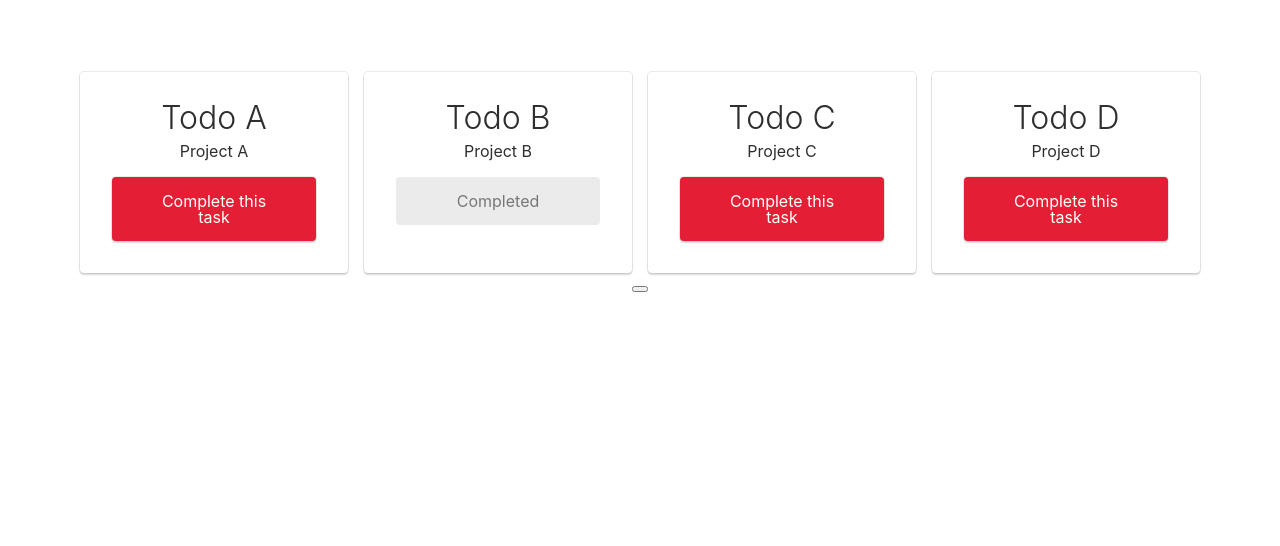
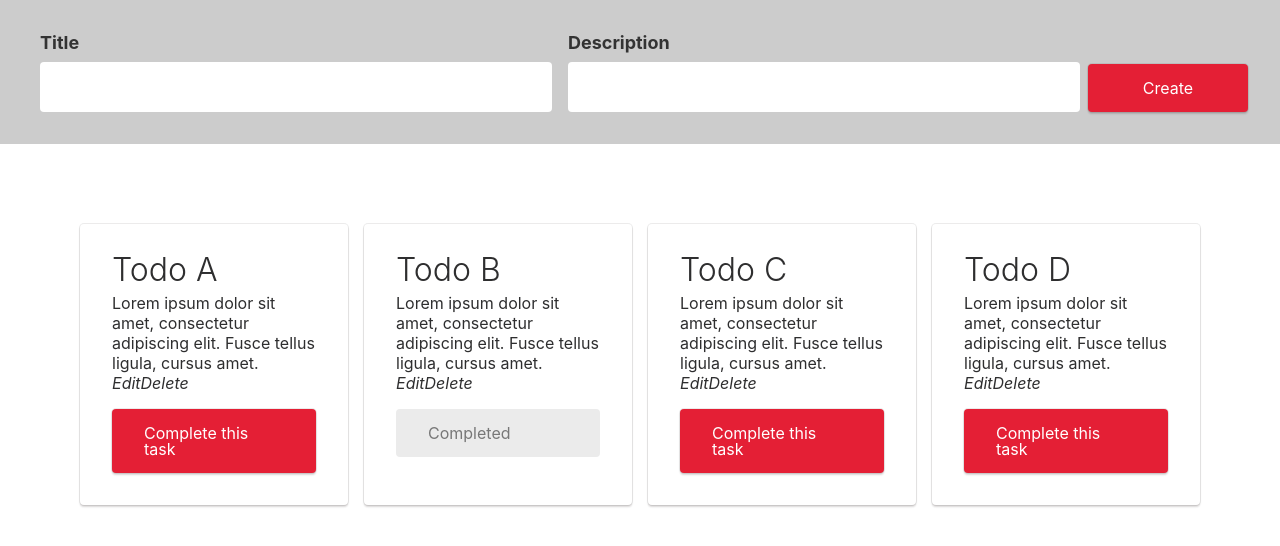
Before and after one commit to Corey-Roth/todo-app, a Vue app: page / in a window 1280 px wide. Shown: the top 546 px of the page. Built offline with nearby package versions, Linux system fonts and the light colour scheme.

Commit message:
Ability to create Todo
Added ability to make new Todo's, and changed "project" to "description".

```diff
--- a/src/App.vue
+++ b/src/App.vue
@@ -2,8 +2,8 @@
     <div id="app">
         <template>
             <div>
+                <create-todo v-on:create-todo="createTodo"></create-todo>
                 <todo-list v-bind:todos="todos"></todo-list>
-                <create-todo v-on:create-todo="createTodo"></create-todo>
             </div>
         </template>
     </div>
@@ -25,27 +25,31 @@
         return {
             todos: [{
                 title: 'Todo A',
-            project: 'Project A',
+                description: 'Lorem ipsum dolor sit amet, consectetur adipiscing elit. Fusce tellus ligula, cursus amet.',
                 done: false,
+                id: 1,
             }, {
                 title: 'Todo B',
-            project: 'Project B',
+                description: 'Lorem ipsum dolor sit amet, consectetur adipiscing elit. Fusce tellus ligula, cursus amet.',
                 done: true,
+                id: 2,
             }, {
                 title: 'Todo C',
-            project: 'Project C',
+                description: 'Lorem ipsum dolor sit amet, consectetur adipiscing elit. Fusce tellus ligula, cursus amet.',
                 done: false,
+                id: 3,
             }, {
                 title: 'Todo D',
-            project: 'Project D',
+                description: 'Lorem ipsum dolor sit amet, consectetur adipiscing elit. Fusce tellus ligula, cursus amet.',
                 done: false,
+                id: 4,
             }],
         };
     },
-
     methods: {
         createTodo(newTodo) {
             this.todos.push(newTodo);
+            sweetalert('Success!', 'To-Do created!', 'success');
         },
     },
 };
@@ -83,7 +87,7 @@
       margin: 0 auto;
       max-width: 80em;
       min-height: 100vh;
-      padding: 4.5em;
+      padding: 0;
       text-align: center;
       width: 100%;
     }
--- a/src/components/CreateTodo.vue
+++ b/src/components/CreateTodo.vue
@@ -1,31 +1,17 @@
 <template>
-  <div class="ui basic content center aligned segment">
-    <button class="ui basic button icon" v-on:click="openForm" v-show="!isCreating">
-      <i class="plus icon"></i>
-    </button>
-    <div class="ui centered card" v-show="isCreating">
-      <div class="content">
-        <div class="ui form">
-          <div class="field">
+    <div class="create-form">
+        <div class="field">
             <label>Title</label>
-            <input v-model="titleText" type="text">
-          </div>
-          <div class="field">
-            <label>Project</label>
-            <input v-model="projectText" type="text">
-          </div>
-          <div class="ui two button attached buttons">
-            <button class="ui basic blue button" v-on:click="sendForm()">
-              Create
-            </button>
-            <button class="ui basic red button" v-on:click="closeForm">
-              Cancel
-            </button>
-          </div>
+            <input v-model="titleText" type="text" class="styled-input">
         </div>
-      </div>
+        <div class="field">
+            <label>Description</label>
+            <input v-model="descriptionText" type="text" class="styled-input">
+        </div>
+        <button class="primary" v-on:click="sendForm()">
+            Create
+        </button>
     </div>
-  </div>
 </template>
 
 <script>
@@ -33,31 +19,64 @@
     data() {
       return {
         titleText: '',
-        projectText: '',
+        descriptionText: '',
         isCreating: false,
       };
     },
     methods: {
-      openForm() {
-        this.isCreating = true;
-      },
-      closeForm() {
-        this.isCreating = false;
-      },
       sendForm() {
-        if (this.titleText.length > 0 && this.projectText.length > 0) {
+        if (this.titleText.length > 0 && this.descriptionText.length > 0) {
           const title = this.titleText;
-          const project = this.projectText;
+          const description = this.descriptionText;
           this.$emit('create-todo', {
             title,
-            project,
+            description,
             done: false,
+            id: this._uid,
           });
           this.titleText = '';
-          this.projectText = '';
+          this.descriptionText = '';
           this.isCreating = false;
         }
       },
     },
   };
 </script>
+
+<style>
+    .create-form {
+        align-items: flex-end;
+        background: #CCCCCC;
+        display: flex;
+        margin: 0 0 4.5em;
+        padding: 2em;
+        width: 100%;
+    }
+
+    .create-form .primary {
+        max-width: 10em;
+    }
+
+    .field {
+        text-align: left;
+        padding: 0 0.5em;
+        width: calc(50% - 80px);
+    }
+
+    .field label {
+        color: #333333;
+        display: block;
+        font-weight: 700;
+        font-size: 1.125em;
+        margin-bottom: 0.5em
+    }
+
+    .styled-input {
+        border: 0 none;
+        border-radius: 0.25em;
+        font-size: 1em;
+        line-height: 1;
+        padding: 1em;
+        width: 100%;
+    }
+</style>
--- a/src/components/ToDo.vue
+++ b/src/components/ToDo.vue
@@ -1,18 +1,18 @@
 <template>
-  <div class="ui centered card">
+    <div class="ui card">
         <div class="content" v-show="!isEditing">
             <div class="header">
                 {{ todo.title }}
             </div>
             <div class="meta">
-          {{ todo.project }}
+                {{ todo.description }}
             </div>
             <div class="extra content">
                 <span class="right floated edit icon" v-on:click="showForm">
-          <i class="edit icon"></i>
+                    <i class="edit icon">Edit</i>
                 </span>
                 <span class="right floated trash icon" v-on:click="deleteTodo(todo)">
-          <i class="trash icon"></i>
+                    <i class="trash icon">Delete</i>
                 </span>
             </div>
         </div>
@@ -24,7 +24,7 @@
                 </div>
                 <div class="field">
                     <label>Project</label>
-          <input type="text" v-model="todo.project" >
+                    <input type="text" v-model="todo.description" >
                 </div>
                 <div class="ui two button attached buttons">
                     <button class="ui basic blue button" v-on:click="hideForm">
@@ -36,7 +36,7 @@
         <div class="completed" v-show="!isEditing && todo.done" disabled>
             Completed
         </div>
-    <div class="active" v-on:click="completeTodo(todo)" v-show="!isEditing && !todo.done">
+        <div class="primary" v-on:click="completeTodo(todo)" v-show="!isEditing && !todo.done">
             Complete this task
         </div>
     </div>
@@ -73,8 +73,9 @@
         border-radius: 0.25em;
         box-shadow: 0 2px 2px 0 rgba(20,0,0,0.16), 0 0 0 1px rgba(20,0,0,0.08);
         display: inline-block;
-        margin: 0 0.5em;
+        margin: 0.5em;
         padding: 2em;
+        text-align: left;
         width: calc(25% - 1rem);
     }
 
@@ -82,7 +83,7 @@
         box-shadow: 0 4px 4px 0 rgba(20,0,0,0.16), 0 0 0 1px rgba(20,0,0,0.08);
     }
 
-    .active {
+    .primary {
         background: #e41f35;
         border: 0 none;
         border-radius: 0.25em;
@@ -97,7 +98,7 @@
 
     }
 
-    .active:hover {
+    .primary:hover {
         background: #8B0000;
         box-shadow: 0 0 0 0;
         transform: translatey(1px);
@@ -116,7 +117,7 @@
         width: 100%;
     }
 
-    .active, .completed {
+    .primary, .completed {
         margin: 0 auto;
         max-width: 20em;
     }
--- a/src/components/TodoList.vue
+++ b/src/components/TodoList.vue
@@ -1,12 +1,19 @@
 <template>
     <div class="row">
-        <todo v-on:delete-todo="deleteTodo" v-on:complete-todo="completeTodo" v-for="todo in todos" :todo.sync="todo"></todo>
+        <todo
+            v-on:delete-todo="deleteTodo"
+            v-on:complete-todo="completeTodo"
+            v-for="todo in todos"
+            :key="todo.id"
+            :todo.sync="todo">
+        </todo>
     </div>
 </template>
 
 <script type = "text/javascript" >
     import sweetalert from 'sweetalert';
-    import Todo from './Todo';
+    import Todo from './ToDo';
+
     export default {
       props: ['todos'],
       components: {
@@ -42,6 +49,7 @@
     .row {
         display: flex;
         flex-wrap: wrap;
+        padding: 0 4.5em;
         width: 100%;
     }
 
```
Lines whose indentation alone changed are shown as unchanged.
